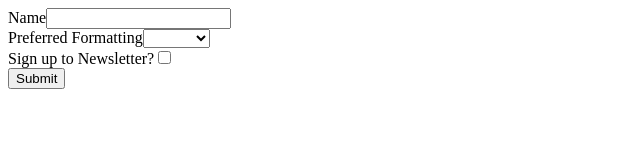
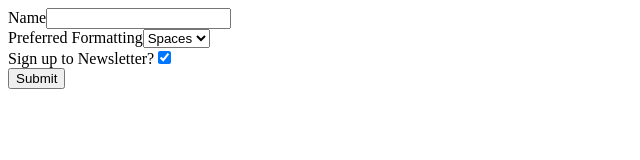
Before and after one commit to murshidazher/redux-form-example, a React (Vite) app: page / in a window 1280 px wide. Shown: the top 160 px of the page, without its empty margins (0-640 px from the left). Built offline with nearby package versions, Linux system fonts and the light colour scheme.

Commit message:
feat(App): set initial values to form fields

```diff
--- a/src/App.js
+++ b/src/App.js
@@ -6,8 +6,20 @@
     window.alert(JSON.stringify(values, null, 4));
   };
 
+  getInitialValues() {
+    return {
+      preference: "spaces",
+      newsletter: true
+    };
+  }
+
   render() {
-    return <RegisterForm onSubmit={this.submit} />;
+    return (
+      <RegisterForm
+        onSubmit={this.submit}
+        initialValues={this.getInitialValues()}
+      />
+    );
   }
 }
 
```
